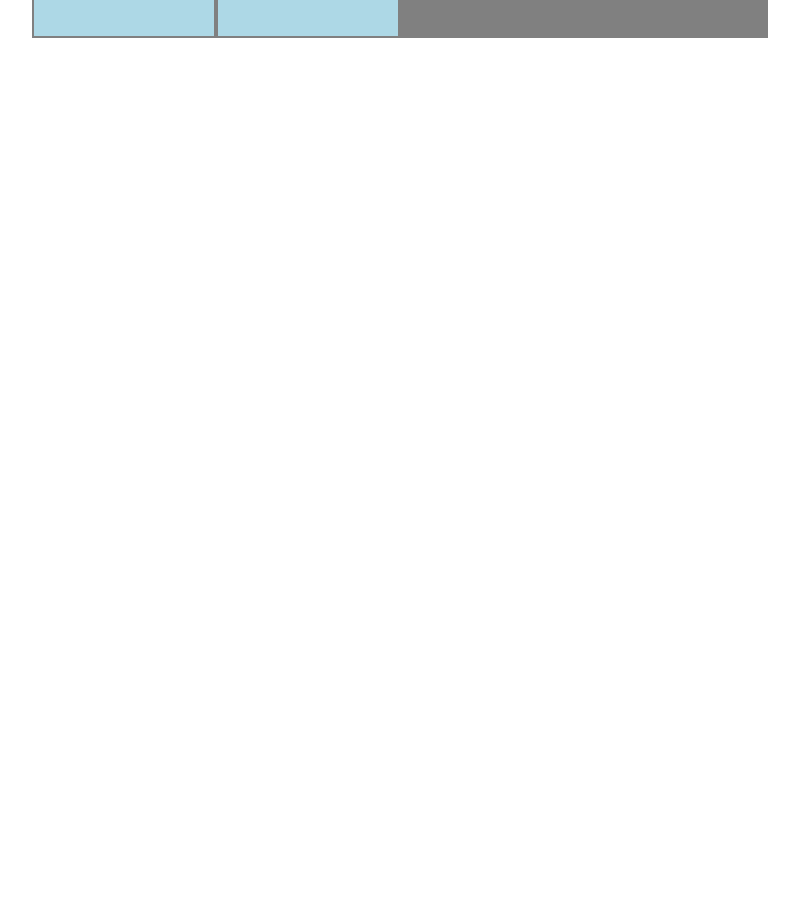
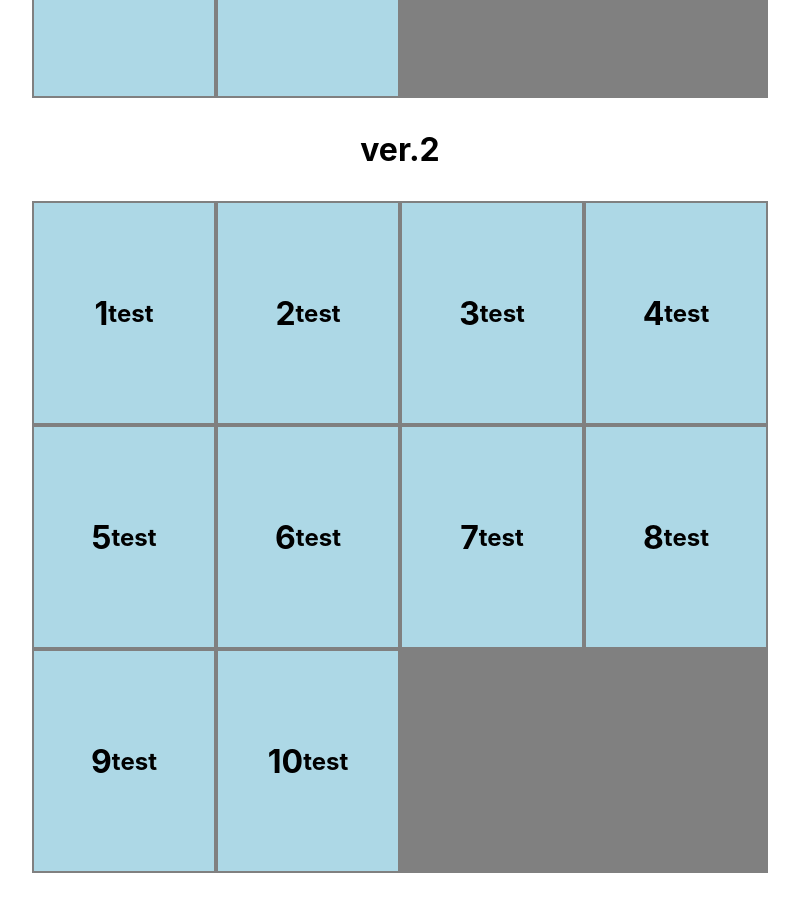
Before and after one commit to zonghong-he/dragArea, a React (Create React App) app: page / in a window 1280 px wide. Shown: the part 666-1571 px from the top of the page, without its empty margins (240-1039 px from the left). Before the commit the page ends 800 px from the top, so only its background shows below. Built offline with nearby package versions, Linux system fonts and the light colour scheme.

Commit message:
Duplicate the DragArea and name it DraArea2

```diff
--- /dev/null
+++ b/src/components/Drag/DragArea2.js
@@ -0,0 +1,138 @@
+import { useEffect, useState } from 'react';
+import './DragArea.scss';
+
+const DragArea = () => {
+  const [data, setData] = useState([]);
+  const [draged, setDraged] = useState(null);
+
+  const getOverItem = (e) => {
+    if (e.target.className.includes('item')) return e.target;
+    if (e.target.offsetParent.className.includes('item'))
+      return e.target.offsetParent;
+    return null;
+  };
+  const clearOverItem = (e) => {
+    const overItem = getOverItem(e);
+    if (overItem) {
+      overItem.classList.remove('before');
+      overItem.classList.remove('after');
+    }
+  };
+  const dragStartHandler = (e) => {
+    e.target.classList.add('draged');
+    setDraged(e.target);
+  };
+  const dragEndHandler = (e) => {
+    e.target.classList.remove('draged');
+    setDraged(null);
+  };
+  const dragOverHandler = (e) => {
+    e.preventDefault();
+    const overItem = getOverItem(e);
+    if (!overItem || draged === overItem) return;
+
+    //判斷滑鼠在拖曳區域前半或後半
+    if (e.nativeEvent.layerX > overItem.clientWidth / 2) {
+      clearOverItem(e);
+      overItem.classList.add('after');
+    } else {
+      clearOverItem(e);
+      overItem.classList.add('before');
+    }
+  };
+  const dragLeaveHandler = (e) => {
+    clearOverItem(e);
+  };
+  const dropHandler = (e) => {
+    const overItem = getOverItem(e);
+    console.log(e);
+    if (!overItem || overItem === draged) return;
+
+    //drag drop資料
+    const overItemContent = +overItem.children[0].innerText;
+    const dragedContent = +draged.children[0].innerText;
+
+    const direction = overItem.className.includes('after') ? 'after' : 'before';
+
+    const overItemIndex = data.findIndex(
+      (item) => item.content === overItemContent
+    );
+    const dragedIndex = data.findIndex(
+      (item) => item.content === dragedContent
+    );
+
+    const newData = [];
+    //拖曳目標插入指定位置
+    for (let i = 0; i < data.length; i++) {
+      if (i === dragedIndex) continue;
+      if (direction === 'before' && i === overItemIndex) {
+        newData.push({ content: dragedContent, animation: '' });
+        newData.push(data[i]);
+        continue;
+      }
+      newData.push(data[i]);
+      //移動動畫
+      if (i > dragedIndex && i <= overItemIndex)
+        newData[newData.length - 1].animation = 'right-in';
+      if (direction === 'before' && i <= dragedIndex + 1 && i > overItemIndex) {
+        newData[newData.length - 2].animation = 'left-in';
+      }
+      if (direction === 'after' && i < dragedIndex + 1 && i > overItemIndex) {
+        newData[newData.length - 1].animation = 'left-in';
+      }
+
+      if (i === overItemIndex)
+        newData.push({ content: dragedContent, animation: '' });
+    }
+    // overItem.classList.add('change');
+
+    setData(newData);
+    clearOverItem(e);
+  };
+  const animationEndHandler = (e) => {
+    console.log('anime end');
+    const newData = data.map((item) => {
+      item.animation = '';
+      return item;
+    });
+    setData(newData);
+  };
+
+  useEffect(() => {
+    const array = [];
+    for (let i = 1; i < 11; i++) {
+      array.push({ content: i, animation: '' });
+    }
+    setData(array);
+  }, []);
+
+  return (
+    <div
+      className="wrap"
+      onDragStart={dragStartHandler}
+      // onDrag={dragHandler}
+      onDragEnd={dragEndHandler}
+      onDragOver={dragOverHandler}
+      onDragLeave={dragLeaveHandler}
+      onDrop={dropHandler}
+      onAnimationEnd={animationEndHandler}
+    >
+      {data.map((item) => {
+        return (
+          <div
+            className={`item ${item.animation}`}
+            key={item.content}
+            draggable={!item.animation}
+          >
+            <h1>{item.content}</h1>
+            <div>
+              <h2>test</h2>
+            </div>
+          </div>
+        );
+      })}
+    </div>
+  );
+};
+
+export default DragArea;
--- a/src/pages/Drag.js
+++ b/src/pages/Drag.js
@@ -1,7 +1,15 @@
 import DragArea from '../components/Drag/DragArea';
+import DragArea2 from '../components/Drag/DragArea2';
 
 const Drag = () => {
-  return <DragArea />;
+  return (
+    <>
+      <h1 className='text-center'>ver.1</h1>
+      <DragArea />
+      <h1 className='text-center'>ver.2</h1>
+      <DragArea2 />
+    </>
+  );
 };
 
 export default Drag;
--- a/src/style.scss
+++ b/src/style.scss
@@ -4,3 +4,6 @@ a{
 div{
   box-sizing: border-box;
 }
+.text-center{
+  text-align: center;
+}
```
